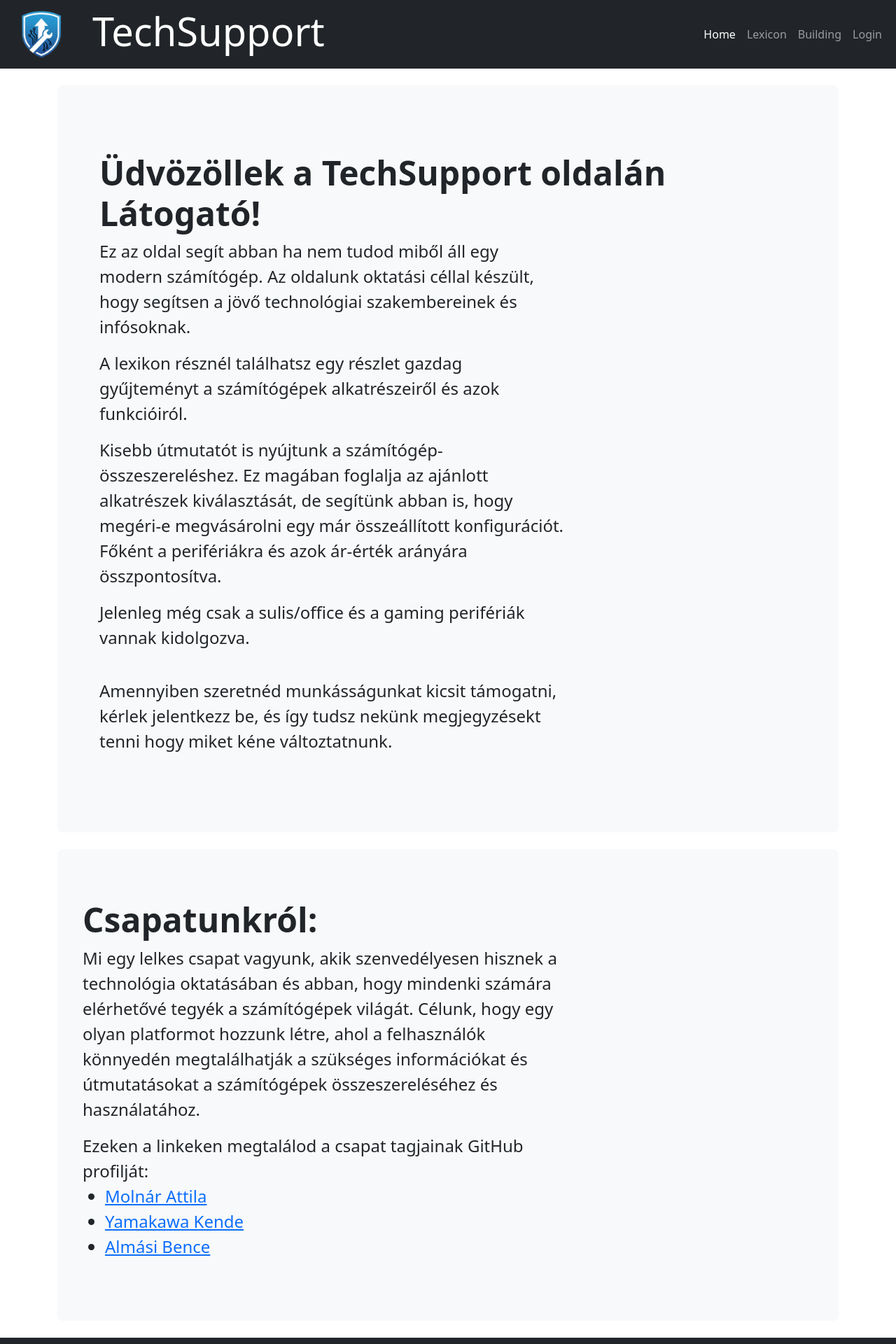
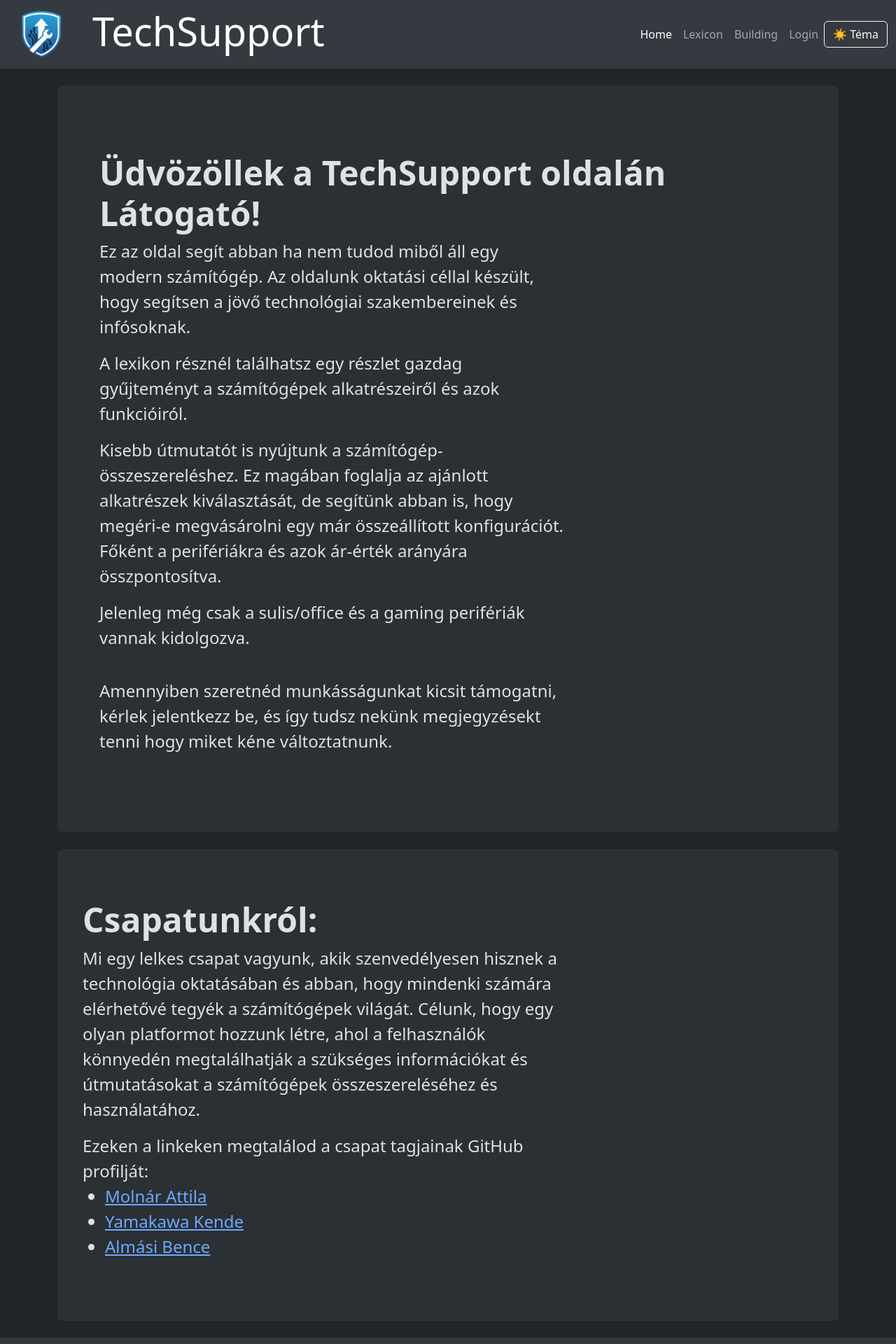
Before and after one commit to Atmerium/TechSupport_Frontend, a React (Vite) app: page / in a window 1280 px wide. Shown: the top 1920 px of the page at 70% size. Built offline with nearby package versions, Linux system fonts and the light colour scheme.

Commit message:
Theme switch

```diff
--- a/src/App.tsx
+++ b/src/App.tsx
@@ -12,6 +12,7 @@ import 'bootstrap/dist/js/bootstrap.bundle.min.js';
 import type { JSX } from 'react';
 import Profile from './Pages/Profile';
 import { useCookies } from 'react-cookie';
+import { ThemeProvider } from './Context/ThemeContext';
 
 const ProtectedRoute = ({ children }: { children: JSX.Element }) => {
     const { isLoggedIn } = useAuth();
@@ -51,9 +52,11 @@ const AppRoutes = () => {
 
 function App() {
   return (
-    <AuthProvider>
-      <AppRoutes />
-    </AuthProvider>
+    <ThemeProvider>
+      <AuthProvider>
+        <AppRoutes />
+      </AuthProvider>
+    </ThemeProvider>
   );
 }
 
--- /dev/null
+++ b/src/Context/ThemeContext.tsx
@@ -0,0 +1,40 @@
+import { createContext, useContext, useState, useEffect } from 'react';
+import type { ReactNode } from 'react';
+
+type Theme = 'light' | 'dark';
+
+interface ThemeContextType {
+    theme: Theme;
+    toggleTheme: () => void;
+}
+
+const ThemeContext = createContext<ThemeContextType | undefined>(undefined);
+
+export const ThemeProvider = ({ children }: { children: ReactNode }) => {
+    const [theme, setTheme] = useState<Theme>(() => {
+        const savedTheme = localStorage.getItem('theme');
+        return (savedTheme === 'light' || savedTheme === 'dark') ? savedTheme : 'dark';
+    });
+
+    useEffect(() => {
+        localStorage.setItem('theme', theme);
+    }, [theme]);
+
+    const toggleTheme = () => {
+        setTheme(prevTheme => (prevTheme === 'light' ? 'dark' : 'light'));
+    };
+
+    return (
+        <ThemeContext.Provider value={{ theme, toggleTheme }}>
+            {children}
+        </ThemeContext.Provider>
+    );
+};
+
+export const useTheme = () => {
+    const context = useContext(ThemeContext);
+    if (!context) {
+        throw new Error("A useTheme hokkot egy ThemeProvider-en belül kell használni!");
+    }
+    return context;
+};
--- a/src/Pages/Building.tsx
+++ b/src/Pages/Building.tsx
@@ -106,7 +106,7 @@ const Building = () => {
             <div className="row justify-content-center">
                 <div className="col-md-10">
                     <div className="card shadow border-0">
-                        <div className="card-header bg-light">
+                        <div className="card-header bg-body-tertiary">
                             <h5 className="mb-0">Kiválasztott konfiguráció leírása</h5>
                         </div>
                         <div className="card-body p-4" style={{ minHeight: '200px' }}>
@@ -123,7 +123,7 @@ const Building = () => {
                                     <h3 className="card-title text-primary fw-bold mb-3">
                                         {selectedBuild.buildName}
                                     </h3>
-                                    <div className="p-3 bg-light rounded border">
+                                    <div className="p-3 bg-body-tertiary rounded border">
                                         <p className="card-text fs-5" style={{ whiteSpace: 'pre-line', lineHeight: '1.6' }}>
                                             {selectedBuild.buildDescription}
                                         </p>
--- a/src/Pages/Header.tsx
+++ b/src/Pages/Header.tsx
@@ -1,24 +1,26 @@
 import logo from '/Kép.png';
 import { useNavigate, useLocation } from 'react-router';
 import { useAuth } from '../Context/AuthContext';
+import { useTheme } from '../Context/ThemeContext';
 
 const Header = () => {
     const navigate = useNavigate();
     const location = useLocation();
     const { isLoggedIn, logout } = useAuth();
+    const { theme, toggleTheme } = useTheme();
 
     return (
         <header>
-            <nav className="navbar navbar-expand-lg navbar-dark bg-dark py-2">
+            <nav className="navbar navbar-expand-lg py-2" data-bs-theme="dark" style={{ backgroundColor: theme === 'dark' ? '#343a40' : 'gray', color: theme === 'dark' ? 'white' : 'white' }}>
                 <div className="container-fluid">
                     <button className="navbar-brand fs-4 btn btn-link" onClick={() => navigate('/')}>
                         <img src={logo} alt="Project Logo" width="70" height="70" className="d-inline-block align-middle me-2" />
                     </button>
-                    <h1 className="text-white display-4">TechSupport</h1>
+                    <h1 className="display-4">TechSupport</h1>
                     <button className="navbar-toggler" type="button" data-bs-toggle="collapse" data-bs-target="#navbarNav" aria-controls="navbarNav" aria-expanded="false" aria-label="Toggle navigation">
                         <span className="navbar-toggler-icon"></span>
                     </button>
-                    <div className="collapse navbar-collapse" id="navbarNav">
+                    <div className="collapse navbar-collapse" id="navbarNav" >
                         <ul className="navbar-nav ms-auto">
                             <li className="nav-item">
                                 <button className={`nav-link ${location.pathname === '/' ? 'active' : ''}`} onClick={() => navigate('/')}>Home</button>
@@ -45,6 +47,9 @@ const Header = () => {
                             )}
                         </ul>
                     </div>
+                    <button className='btn btn-outline-light' onClick={toggleTheme}>
+                        {theme === 'dark' ? '☀️' : '🌙'} Téma
+                    </button>
                 </div>
             </nav>
         </header>
--- a/src/Pages/Layout.tsx
+++ b/src/Pages/Layout.tsx
@@ -1,14 +1,16 @@
 import { Outlet } from 'react-router';
 import Header from './Header';
+import { useTheme } from '../Context/ThemeContext';
 
 const Layout = () => {
+    const { theme } = useTheme();
     return (
-        <div className="d-flex flex-column min-vh-100">
+        <div className="d-flex flex-column min-vh-100 bg-body text-body" data-bs-theme = {theme}>
             <Header />
             <main className="container mt-4 flex-shrink-0">
                 <Outlet />
             </main>
-            <footer className="footer mt-auto py-3 bg-dark text-white">
+            <footer className="footer mt-auto py-3" style={{ backgroundColor: theme === 'dark' ? '#343a40' : 'gray', color: theme === 'dark' ? 'white' : 'white' }}>
                 <div className="container text-center">
                     <span>© 2025 <a href="https://github.com/Atmerium/TechSupport_Frontend">TechSupport</a>. All rights reserved.</span>
                 </div>
--- a/src/Pages/Lexicon.tsx
+++ b/src/Pages/Lexicon.tsx
@@ -45,7 +45,7 @@ const Lexicon = () => {
 
   return (
     <>
-      <div className="p-3 p-md-5 mb-4 bg-light border-secondary rounded">
+      <div className="p-3 p-md-5 mb-4 bg-body-tertiary border-secondary rounded">
         <div className="container-fluid py-5">
           <h1 className="display-5 fw-bold">Lexikon</h1>
           <p className="col-md-8 fs-4">
@@ -69,13 +69,13 @@ const Lexicon = () => {
             if (part.partVisible != false) {
               return (
                 <>
-                  <div key={part.partId} className="col-md-6 mb-4 border bg-light border-secondary rounded">
+                  <div key={part.partId} className="col-md-6 mb-4 border bg-body-tertiary border-secondary rounded">
                     <div
-                      className="card h-100 bg-light border-0"
+                      className="card h-100 bg-body-tertiary border-0"
                       style={{ cursor: "pointer" }}
                       onClick={() => handleCardClick(part.partId)}
                     >
-                      <div className="card-body bg-light">
+                      <div className="card-body bg-body-tertiary">
                         <h5 className="card-title">{part.partName}</h5>
                         <p className="card-text">{part.partDescription}</p>
                       </div>
--- a/src/Pages/Profile.tsx
+++ b/src/Pages/Profile.tsx
@@ -1,8 +1,10 @@
 const Profile = () => {
   return (
     <div className="p-5">
-        <h2>Profile Page</h2>
-        <p>Your profile information will be displayed here.</p>
+        <h2>A Profilod oldala</h2>
+        <p>Felhasználói információid:</p>
+
+
     </div>
   );
 };
--- a/src/Pages/Welcome.tsx
+++ b/src/Pages/Welcome.tsx
@@ -6,7 +6,7 @@ const Welcome = ({ userName }: WelcomeProps) => {
 
   return (
     <>
-      <div className="p-3 p-md-5 mb-4 bg-light rounded-3">
+      <div className="p-3 p-md-5 mb-4 bg-body-tertiary rounded-3">
         <div className="container-fluid py-5">
           <h1 className="display-5 fw-bold">
             Üdvözöllek a TechSupport oldalán {userName}!
@@ -39,7 +39,7 @@ const Welcome = ({ userName }: WelcomeProps) => {
           </p>
         </div>
       </div>
-      <div className="mb-4 p-4 bg-light rounded-3">
+      <div className="mb-4 p-4 bg-body-tertiary rounded-3">
         <div className="container-fluid py-5">
             <h1 className="display-5 fw-bold">Csapatunkról:</h1>
             <p className="col-md-8 fs-4">
```
Also changed, not shown: src/Interfaces/CommentInterface.tsx (+8 -0 lines), src/Interfaces/NewCommentInterface.tsx (added).
